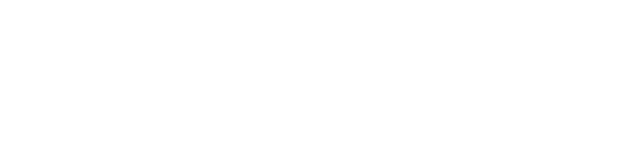
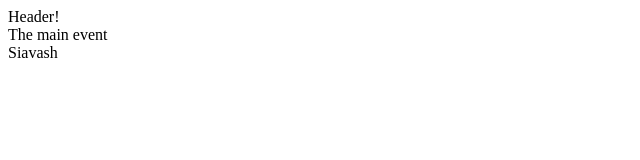
Before and after one commit to acelliott1218/love-running, a plain HTML site: page index.html in a window 1280 px wide. Shown: the whole page, without its empty margins (0-640 px from the left). Drawn offline with Linux system fonts and the light colour scheme.

Commit message:
create general page structure

```diff
--- a/index.html
+++ b/index.html
@@ -15,6 +15,15 @@
 </head>
 
 <body>
+    <header>
+        Header!
+    </header>
+    <main>
+        The main event
+    </main>
+    <footer>
+        Siavash
+    </footer>
 
 </body>
 
```
Also changed, not shown: assets/favicon/about.txt (renamed from assets/favicon-zip/about.txt), assets/favicon/android-chrome-192x192.png (renamed from assets/favicon-zip/android-chrome-192x192.png), assets/favicon/android-chrome-512x512.png (renamed from assets/favicon-zip/android-chrome-512x512.png), assets/favicon/apple-touch-icon.png (renamed from assets/favicon-zip/apple-touch-icon.png), assets/favicon/favicon-16x16.png (renamed from assets/favicon-zip/favicon-16x16.png), assets/favicon/favicon-32x32.png (renamed from assets/favicon-zip/favicon-32x32.png), assets/favicon/favicon.ico (renamed from assets/favicon-zip/favicon.ico), assets/favicon/site.webmanifest (renamed from assets/favicon-zip/site.webmanifest).
